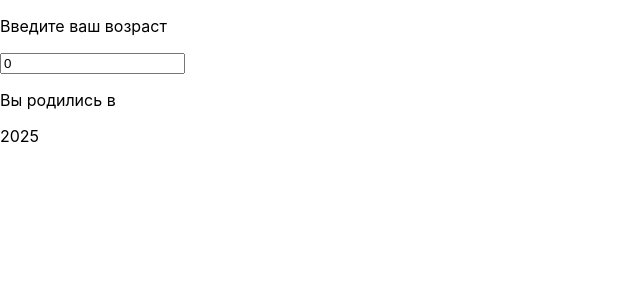
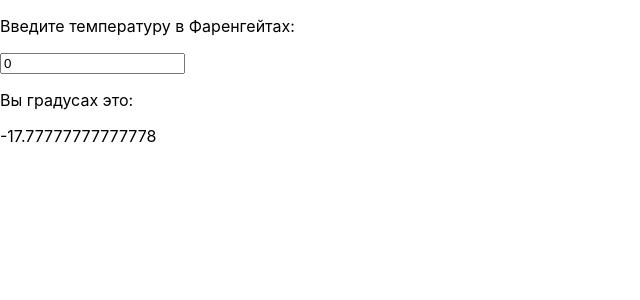
Before and after one commit to Kosa-Nostra/React_Tasks, a React (Create React App) app: page / in a window 1280 px wide. Shown: the top 300 px of the page, without its empty margins (0-640 px from the left). Built offline with nearby package versions, Linux system fonts and the light colour scheme.

Commit message:
Task 58#2

```diff
--- a/src/App.js
+++ b/src/App.js
@@ -12,15 +12,15 @@ function App() {
 	function handleChange(event) {
 		setValue(event.target.value);
 	}
-	function birthdate(value){
-		return 2025-value;
+	function temp(value){
+		return (value-32)*5/9;
 	}
 
 	return <div>
-		<p>Введите ваш возраст</p>
+		<p>Введите температуру в Фаренгейтах:</p>
 		<input value={value} onChange={handleChange} />
-		<p>Вы родились в </p>
-		<p>{birthdate(value)}</p>
+		<p>Вы градусах это: </p>
+		<p>{temp(value)}</p>
 	</div>;
 }
 export default App;
```
